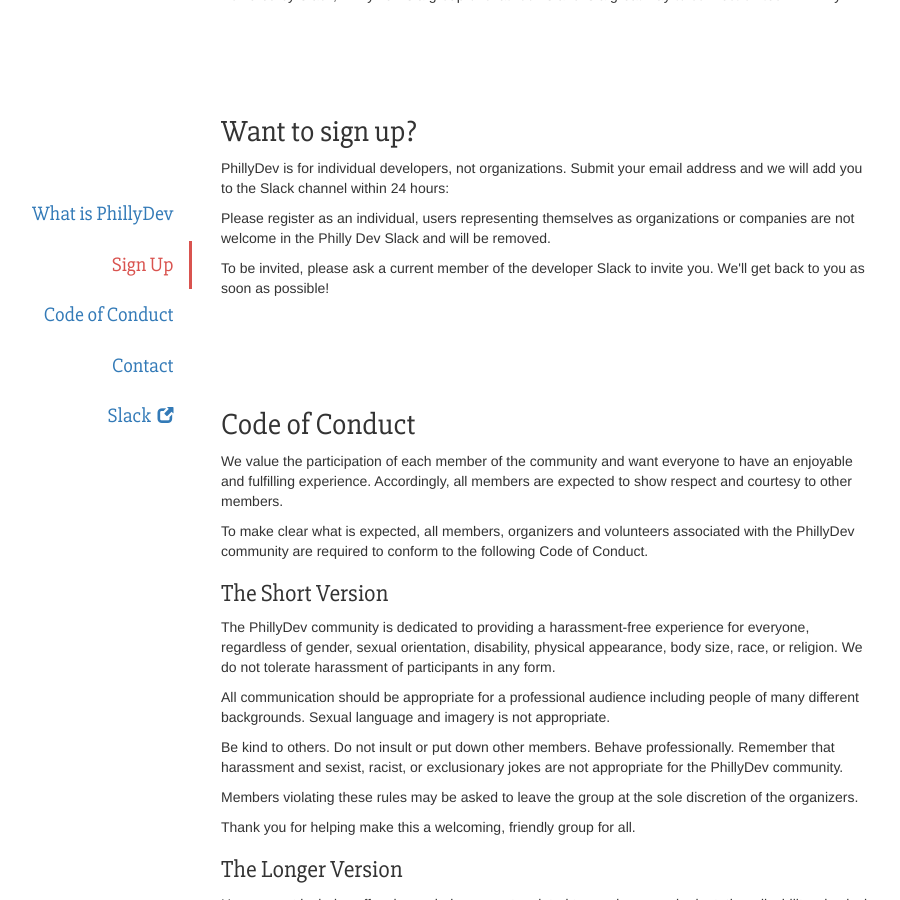
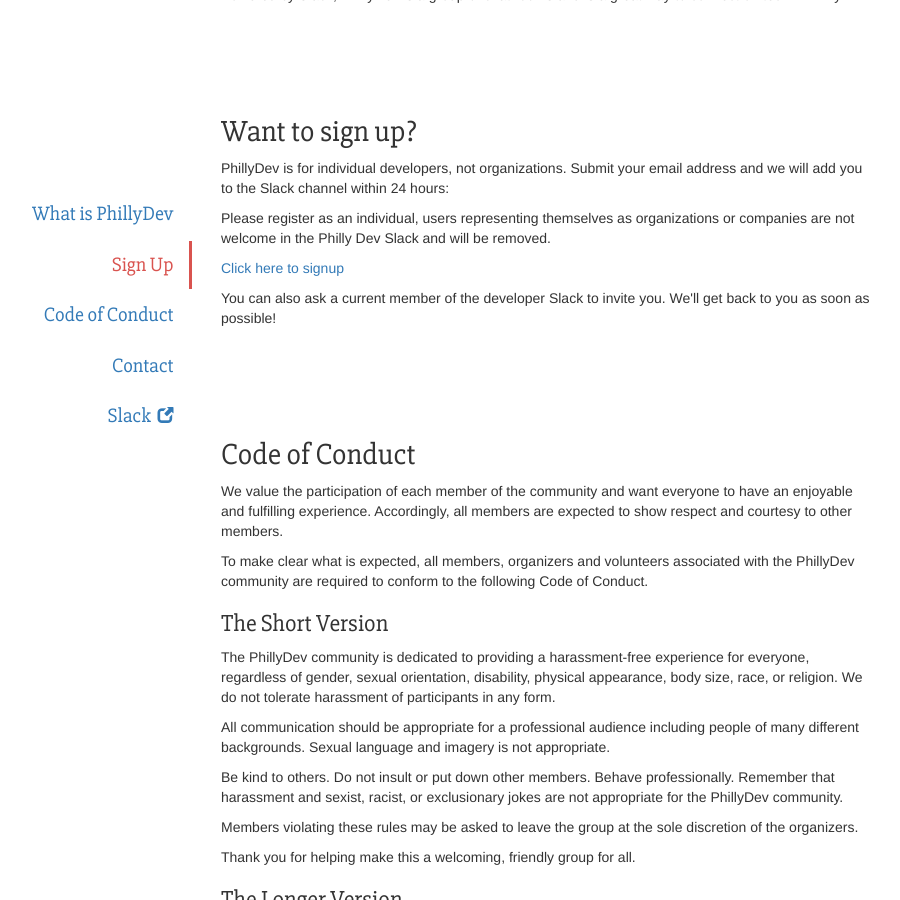
Before and after one commit to phillydev/phillydev.org, a Jekyll site: the page built from index.html, in a window 1280 px wide and 900 px high, scrolled down 308 px. Shown: the whole window, without its empty margins (239-1139 px from the left). Built offline with Jekyll 4.4.1, drawn with Linux system fonts in a browser that asks for light colours; nearby versions of some CDN libraries.

Commit message:
restore invite link, adjust wording

```diff
--- a/index.html
+++ b/index.html
@@ -36,10 +36,12 @@
     <p>
       Please register as an individual, users representing themselves as organizations or companies are not welcome in the Philly Dev Slack and will be removed.
     </p>
-
+    <!--- <script async defer src="https://phillydevinviter.herokuapp.com/slackin.js?large"></script> --->
     <p>
-      To be invited, please ask a current member of the developer Slack to invite you. We'll get back to you
-      as soon as possible!
+      <a role="presentation" href="https://phillydevinviter.herokuapp.com/">Click here to signup</a>
+    </p>
+    <p>
+      You can also ask a current member of the developer Slack to invite you. We'll get back to you as soon as possible!
     </p>
 
     <h2 id="conduct">Code of Conduct</h2>
```
